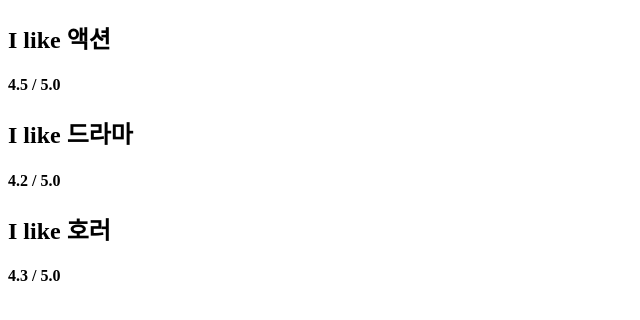
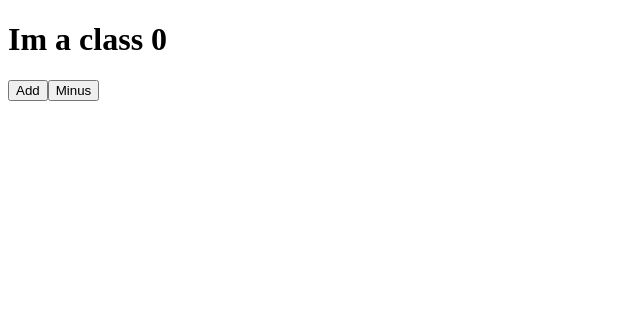
Before and after one commit to Dexter0526/movie_app, a React (Create React App) app: page / in a window 1280 px wide. Shown: the top 320 px of the page, without its empty margins (0-640 px from the left). Built offline with nearby package versions, Linux system fonts and the light colour scheme.

Commit message:
Class Components and State

```diff
--- a/src/App.js
+++ b/src/App.js
@@ -1,50 +1,27 @@
 import React from "react";
 import PropTypes from "prop-types";
 
-const movieILike = [
-  {
-    id: 1,
-    fav: "액션",
-    rating: 4.5,
-  },
-  {
-    id: 2,
-    fav: "드라마",
-    rating: 4.2,
-  },
-  {
-    id: 3,
-    fav: "호러",
-    rating: 4.3,
-  },
-];
+class App extends React.Component {
+  state = {
+    count: 0
+  };
 
-function Movie({ fav, rating }) {
-  return (
-    <div>
-      <h2>I like {fav}</h2>
-      <h4>{rating} / 5.0</h4>
-    </div>
-  );
-}
+  add = () => {
+    console.log("add");
+  };
+  minus = () => {
+    console.log("minus");
+  };
 
-Movie.propTypes = {
-  fav: PropTypes.string.isRequired,
-  rating: PropTypes.number
-}
-
-// function Movie_Name({ fav }) {
-//   return <h2>I like {fav}</h2>;
-// }
-
-function App() {
-  return (
-    <div>
-      {movieILike.map((item) => (
-        <Movie key={item.id} fav={item.fav} rating={item.rating} />
-      ))}
-    </div>
-  );
+  render() {
+    return (
+      <div>
+        <h1>Im a class {this.state.count}</h1>
+        <button onClick={this.add}>Add</button>
+        <button onClick={this.minus}>Minus</button>
+      </div>
+    );
+  }
 }
 
 export default App;
```
